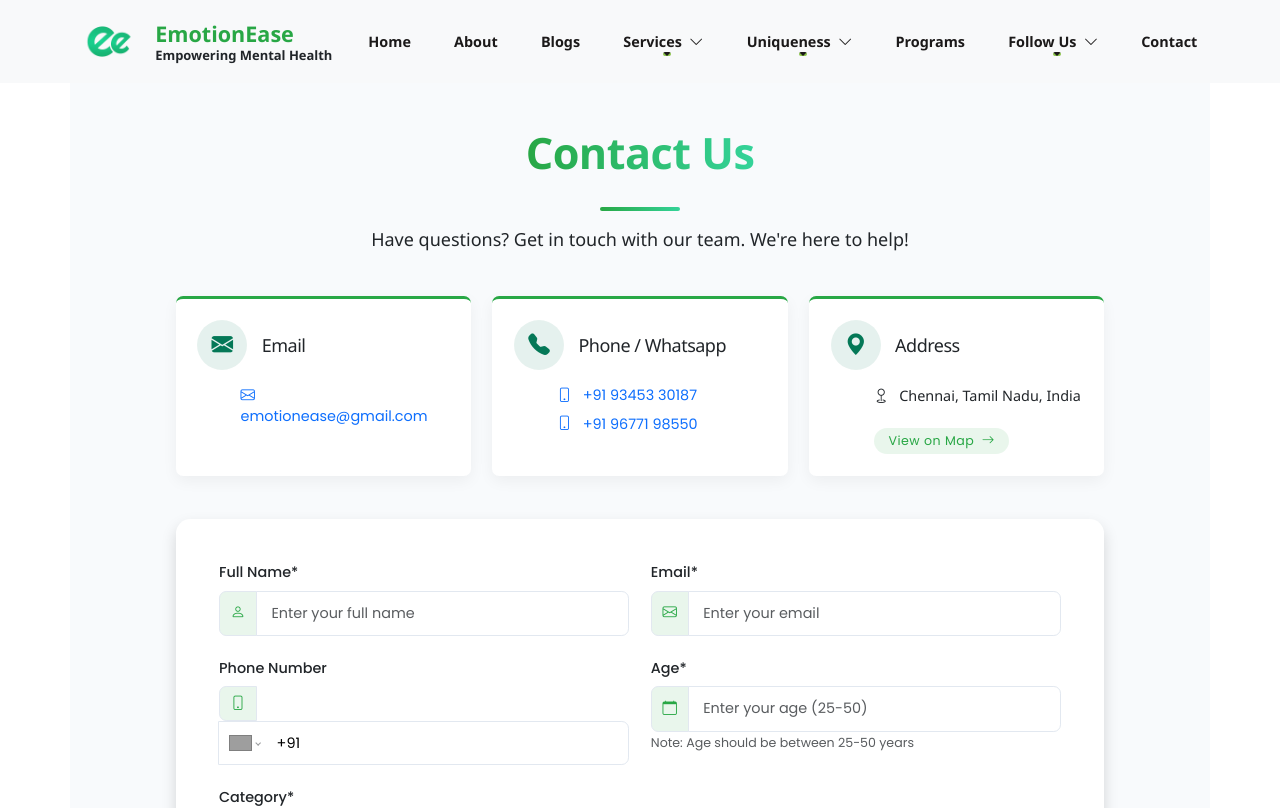
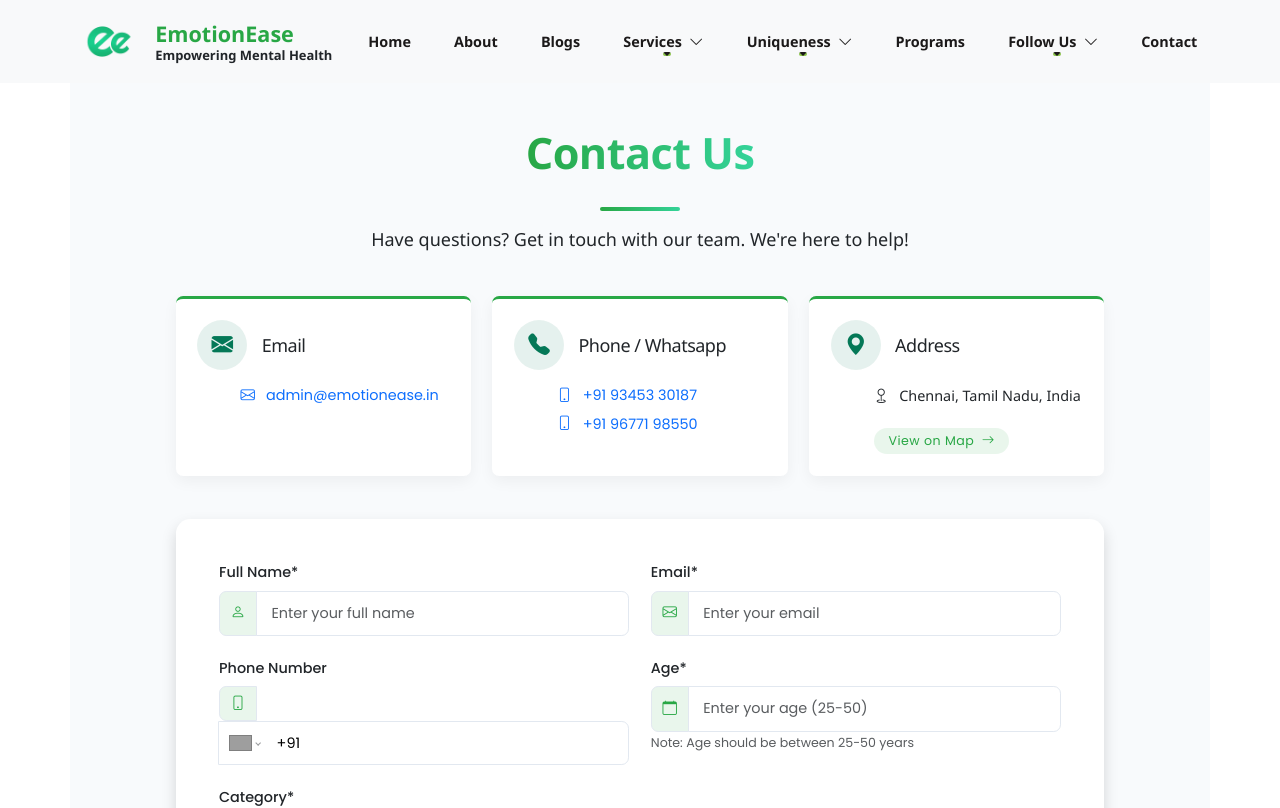
Before and after one commit to EmotionEase-dev/emotionease-Website, a React (Vite) app: page /contact in a window 1280 px wide. Shown: the top 808 px of the page. Built offline with nearby package versions, Linux system fonts and the light colour scheme; grey boxes are pictures that could not be loaded; a web font is replaced by a local one.

Commit message:
17th August Update ContactUs.jsx

```diff
--- a/pages/ContactUs.jsx
+++ b/pages/ContactUs.jsx
@@ -134,8 +134,8 @@ const ContactUs = () => {
                   <h3 className="h5 mb-0 ms-2 ms-md-3">Email</h3>
                 </div>
                 <div className="ps-4 ps-md-5">
-                  <a href="mailto:emotionease@gmail.com" className="d-block text-decoration-none mb-1 mb-md-2 transition-all small-text">
-                    <i className="bi bi-envelope me-2"></i> emotionease@gmail.com
+                  <a href="mailto:admin@emotionease.in" className="d-block text-decoration-none mb-1 mb-md-2 transition-all small-text">
+                    <i className="bi bi-envelope me-2"></i> admin@emotionease.in
                   </a>
                   {/* <a href="mailto:admin@emotionease.in" className="d-block text-decoration-none transition-all small-text">
                     <i className="bi bi-envelope me-2"></i> admin@emotionease.in
@@ -377,4 +377,5 @@ const ContactUs = () => {
   );
 };
 
+
 export default ContactUs;
```
